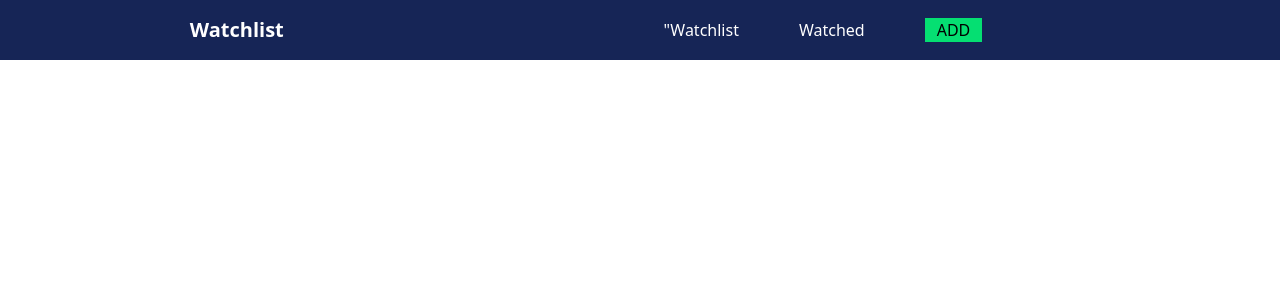
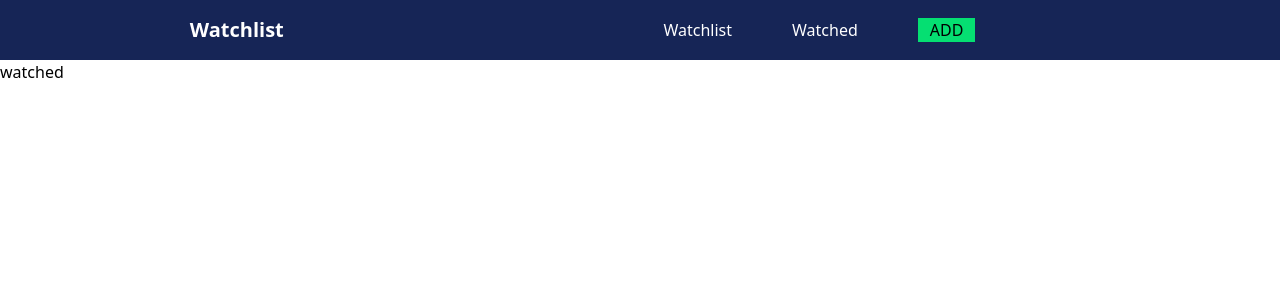
Before and after one commit to saritadipa34/react-movie-app, a React (Vite) app: page /Watched in a window 1280 px wide. Shown: the top 300 px of the page. Built offline with nearby package versions, Linux system fonts and the light colour scheme.

Commit message:
Set up Routing with react-router-dom

```diff
--- a/package.json
+++ b/package.json
@@ -13,6 +13,7 @@
     "@tailwindcss/vite": "^4.1.4",
     "react": "^19.0.0",
     "react-dom": "^19.0.0",
+    "react-router-dom": "^7.5.0",
     "tailwindcss": "^4.1.4"
   },
   "devDependencies": {
--- a/src/App.jsx
+++ b/src/App.jsx
@@ -1,9 +1,21 @@
+import { BrowserRouter as Router, Routes, Route } from "react-router-dom";
 import Header from "./components/Header";
+import Watched from "./components/Watched";
+import Add from "./components/Add";
+import WatchList from "./components/WatchList";
 
 const App=()=>{
   return(
     <div>
+      <Router>
       <Header />
+      <Routes>
+        <Route path="/" element={<WatchList />} />
+        <Route path="/Watched" element={<Watched />} />
+        <Route path="/Add" element={<Add />}></Route>
+      </Routes>
+      </Router>
+
     </div>
   )
 }
--- /dev/null
+++ b/src/components/Add.jsx
@@ -0,0 +1,9 @@
+
+const Add=()=>{
+    return(
+        <div>
+            add
+        </div>
+    )
+}
+export default Add;
--- a/src/components/Header.jsx
+++ b/src/components/Header.jsx
@@ -1,12 +1,13 @@
+import { Link } from "react-router-dom";
 
 const Header=()=>{
     return(
         <div className="h-15  w-screen flex justify-around items-center bg-blue-950">
         <h1 className="font-bold cursor-pointer text-xl text-white">Watchlist</h1>
         <ul className="w-1/3 flex gap-15">
-            <li className="text-white cursor-pointer">"Watchlist</li>
-            <li className=" text-white cursor-pointer">Watched</li>
-            <li className="px-3 bg-green-400 cursor-pointer">ADD</li>
+          <Link to="/"> <li className="text-white cursor-pointer">Watchlist</li> </Link>
+          <Link to="/Watched">  <li className=" text-white cursor-pointer">Watched</li> </Link>
+          <Link to="Add"><li className="px-3 bg-green-400 cursor-pointer">ADD</li> </Link>
         </ul>
         </div>
     )
--- /dev/null
+++ b/src/components/WatchList.jsx
@@ -0,0 +1,9 @@
+
+const WatchList=()=>{
+    return(
+        <div>
+            watchlist
+        </div>
+    )
+}
+export default WatchList;
--- /dev/null
+++ b/src/components/Watched.jsx
@@ -0,0 +1,9 @@
+
+const Watched=()=>{
+    return(
+        <div>
+            watched
+        </div>
+    )
+}
+export default Watched;
```
Also changed, not shown: 1 other file (tests, documents, lock files or other folders).
